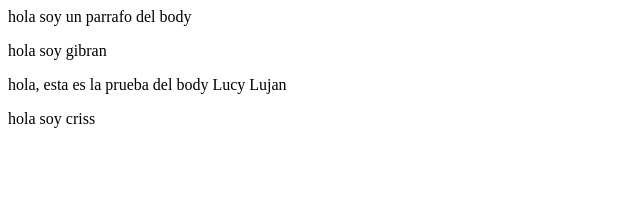
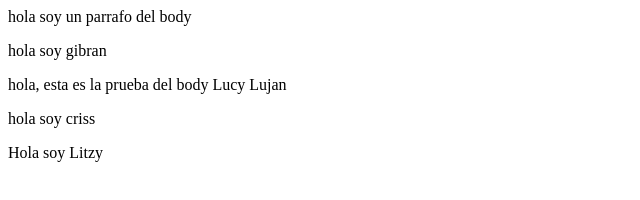
Before and after one commit to Gapcroz/CursoGitChangeAndCode, a plain HTML site: page html/index.html in a window 1280 px wide. Shown: the whole page, without its empty margins (0-640 px from the left). Drawn offline with Linux system fonts and the light colour scheme.

Commit message:
agregue un parrafo

```diff
--- a/html/index.html
+++ b/html/index.html
@@ -3,4 +3,5 @@
   <p>hola soy gibran</p>
   <p>hola, esta es la prueba del body Lucy Lujan</p>
   <p>hola soy criss</p>
+  <p>Hola soy Litzy</p>
 </div>
```
